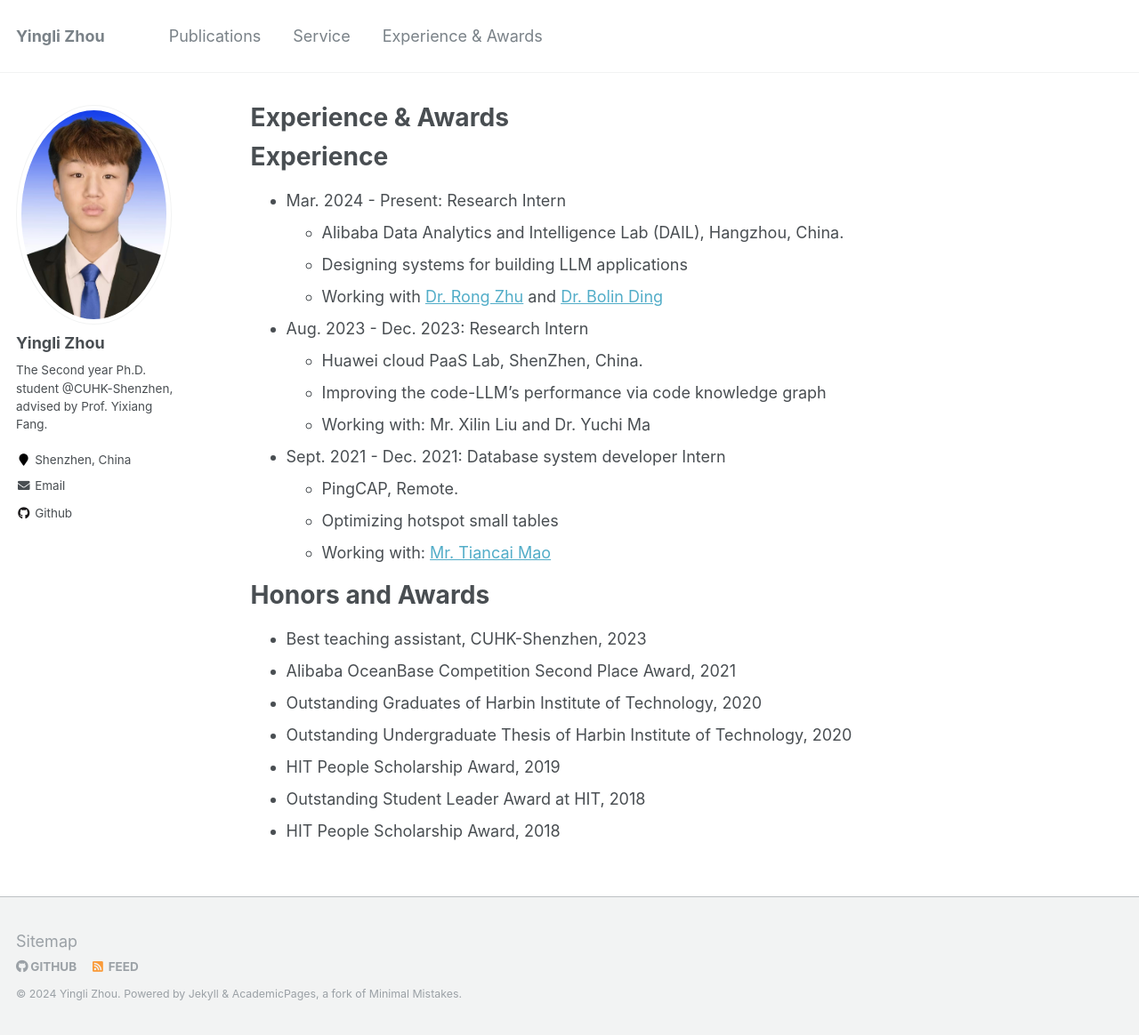
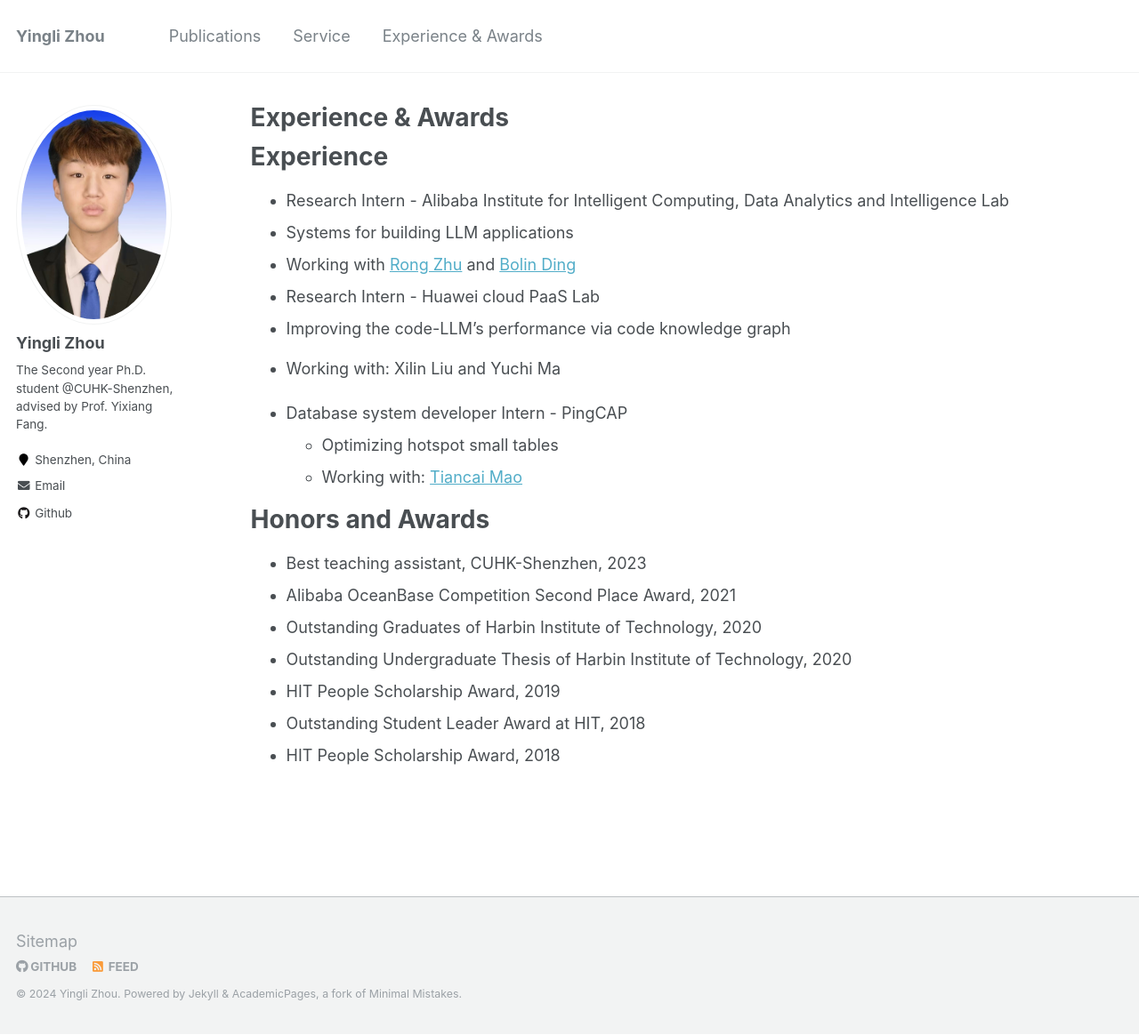
Before and after one commit to yujiachen99/yujiachen99.github.io, a Jekyll site: the page built from _pages/experience.md, in a window 1280 px wide and 1164 px high. Shown: the whole window at 89% size. Built offline with Jekyll 4.4.1, drawn with Linux system fonts in a browser that asks for light colours.

Commit message:
update_award

```diff
--- a/_pages/experience.md
+++ b/_pages/experience.md
@@ -11,19 +11,16 @@ Experience
 ======
 
 
-* Mar. 2024 - Present: Research Intern
-  * Alibaba Data Analytics and Intelligence Lab (DAIL), Hangzhou, China.
-  * Designing systems for building LLM applications
-  * Working with [Dr. Rong Zhu](https://redgitcard.github.io/redgitcard/) and [Dr. Bolin Ding](https://bolinding.github.io/index.html)
-* Aug. 2023 - Dec. 2023: Research Intern
-  * Huawei cloud PaaS Lab, ShenZhen, China.
+*  Research Intern - Alibaba Institute for Intelligent Computing, Data Analytics and Intelligence Lab
+  * Systems for building LLM applications
+  * Working with [Rong Zhu](https://redgitcard.github.io/redgitcard/) and [Bolin Ding](https://bolinding.github.io/index.html)
+*  Research Intern - Huawei cloud PaaS Lab
   * Improving the code-LLM's performance via code knowledge graph
-  * Working with: Mr. Xilin Liu and Dr. Yuchi Ma
+  * Working with: Xilin Liu and Yuchi Ma
 
-* Sept. 2021 - Dec. 2021: Database system developer Intern
-  * PingCAP, Remote.
+* Database system developer Intern - PingCAP
   * Optimizing hotspot small tables
-  * Working with: [Mr. Tiancai Mao](https://github.com/tiancaiamao)
+  * Working with: [Tiancai Mao](https://github.com/tiancaiamao)
 
 
 Honors and Awards
```
